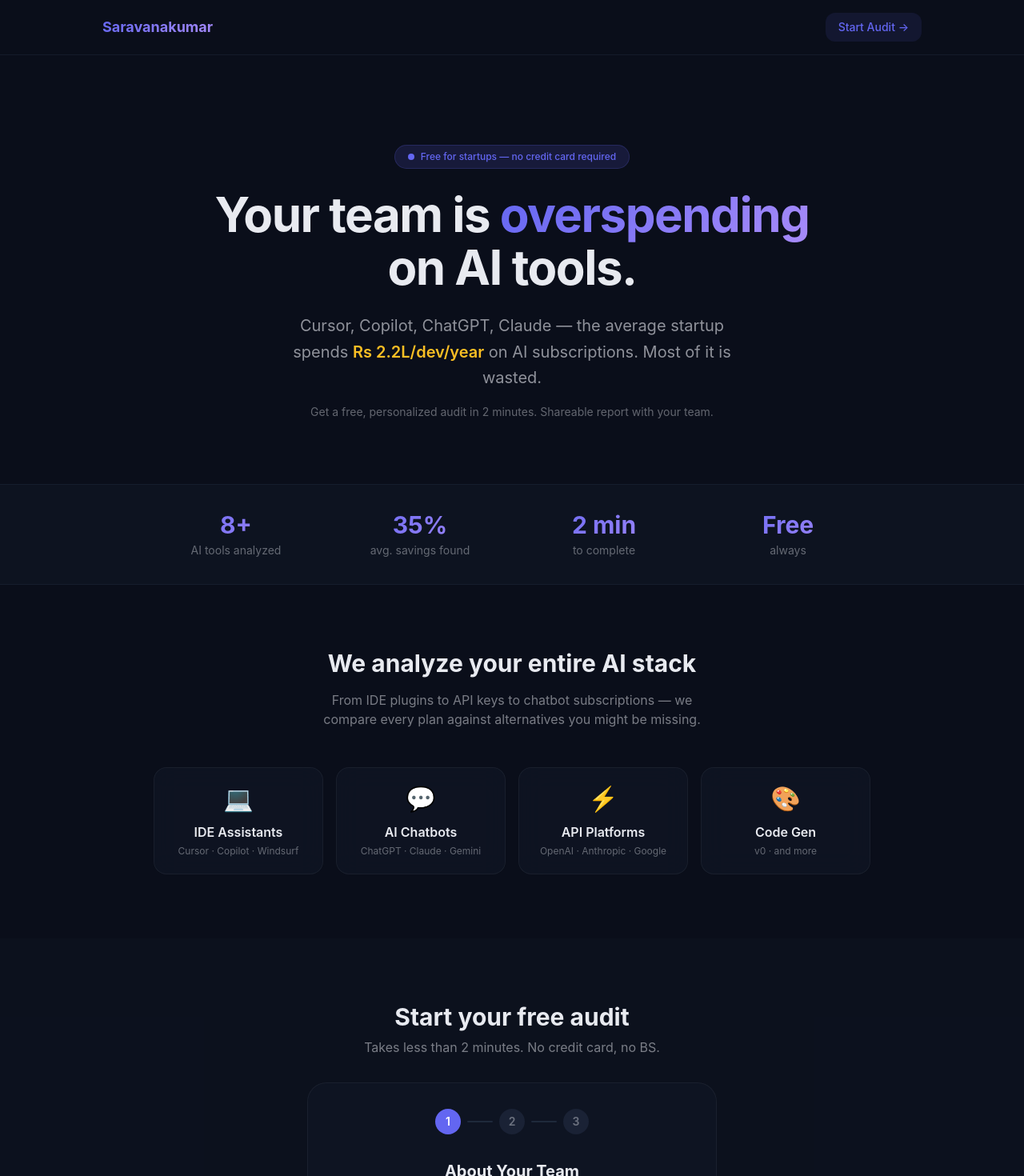
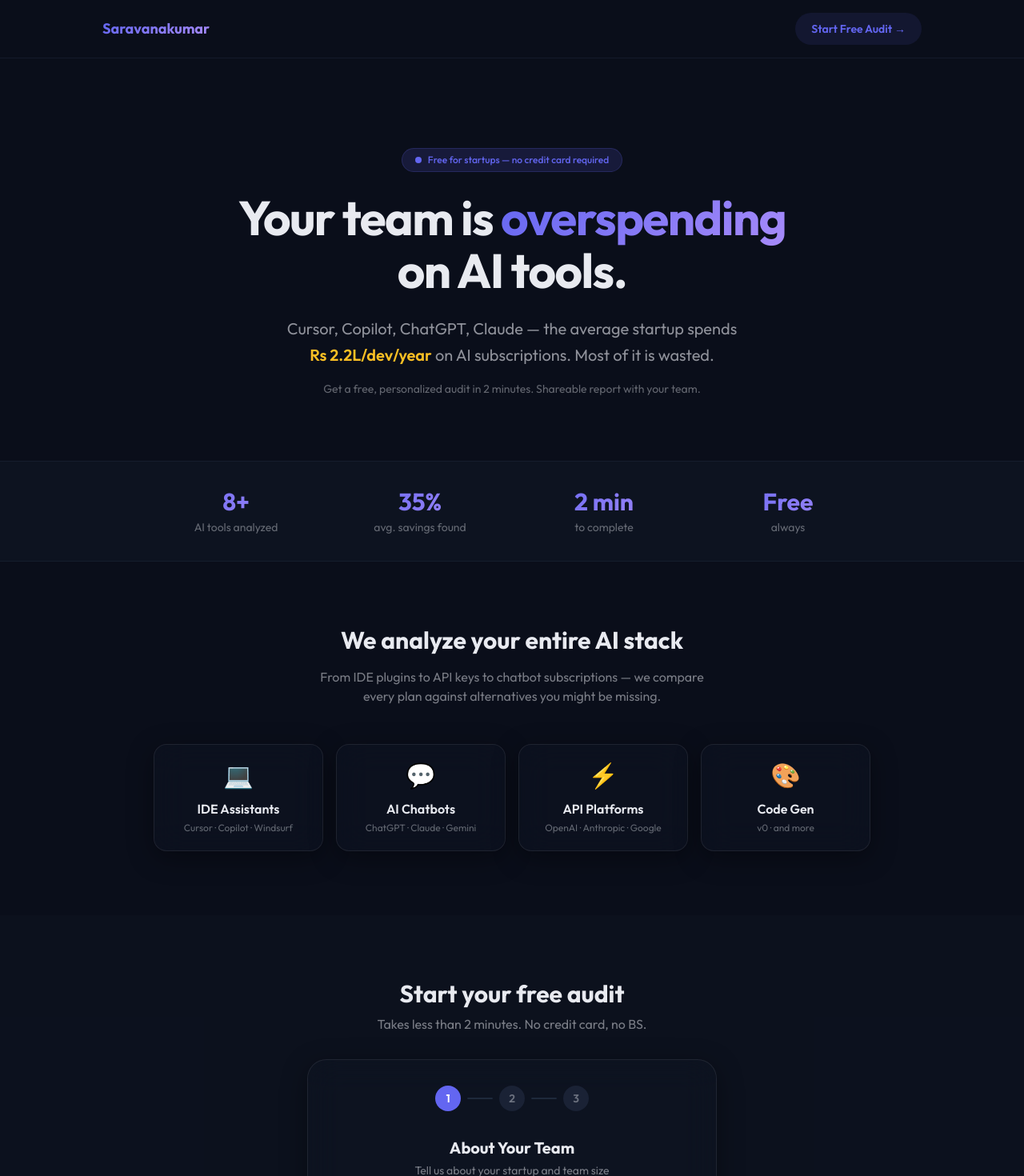
Before and after one commit to Saravanakumar-v-dev/Ai_Spend_Audit, a Next.js app: page / in a window 1280 px wide. Shown: the top 1470 px of the page at 80% size. Built offline with nearby package versions, Linux system fonts and the light colour scheme.

Commit message:
feat: slight improvement in the ui with Outfit font and enhanced animations

```diff
--- a/src/app/globals.css
+++ b/src/app/globals.css
@@ -32,7 +32,7 @@
   --info: #38bdf8;                /* Sky 400 */
 
   /* Typography */
-  --font-sans: "Inter", system-ui, -apple-system, sans-serif;
+  --font-sans: var(--font-outfit), system-ui, -apple-system, sans-serif;
 
   /* Spacing & Radius */
   --radius-sm: 0.375rem;
@@ -96,10 +96,18 @@ html {
    ============================================================ */
 
 .glass {
-  background: rgba(17, 24, 39, 0.6);
-  backdrop-filter: blur(16px);
-  -webkit-backdrop-filter: blur(16px);
-  border: 1px solid rgba(255, 255, 255, 0.05);
+  background: rgba(17, 24, 39, 0.4);
+  backdrop-filter: blur(20px);
+  -webkit-backdrop-filter: blur(20px);
+  border: 1px solid rgba(255, 255, 255, 0.08);
+  box-shadow: 0 8px 32px 0 rgba(0, 0, 0, 0.37);
+  transition: all 0.3s cubic-bezier(0.4, 0, 0.2, 1);
+}
+
+.glass:hover {
+  background: rgba(17, 24, 39, 0.5);
+  border: 1px solid rgba(255, 255, 255, 0.15);
+  box-shadow: 0 12px 40px 0 rgba(99, 102, 241, 0.15);
 }
 
 .glass-elevated {
@@ -146,8 +154,8 @@ html {
    ============================================================ */
 
 @keyframes fadeIn {
-  from { opacity: 0; transform: translateY(8px); }
-  to { opacity: 1; transform: translateY(0); }
+  from { opacity: 0; transform: translateY(12px) scale(0.98); }
+  to { opacity: 1; transform: translateY(0) scale(1); }
 }
 
 @keyframes slideUp {
--- a/src/app/layout.tsx
+++ b/src/app/layout.tsx
@@ -35,14 +35,23 @@ export const metadata: Metadata = {
   },
 };
 
+import { Outfit } from "next/font/google";
+
+const outfit = Outfit({
+  subsets: ["latin"],
+  variable: "--font-outfit",
+});
+
 export default function RootLayout({
   children,
 }: Readonly<{
   children: React.ReactNode;
 }>) {
   return (
-    <html lang="en" className="h-full antialiased">
+    <html lang="en" className={`h-full antialiased ${outfit.variable}`}>
       <body className="min-h-full flex flex-col bg-background text-foreground font-sans">
+        {/* Dynamic background effect */}
+        <div className="fixed inset-0 -z-10 bg-[radial-gradient(ellipse_at_top_right,_var(--tw-gradient-stops))] from-accent-primary/20 via-background to-background"></div>
         {children}
       </body>
     </html>
--- a/src/app/page.tsx
+++ b/src/app/page.tsx
@@ -19,9 +19,9 @@ export default function HomePage() {
           </span>
           <a
             href="#audit-form"
-            className="rounded-lg bg-accent-primary/10 px-4 py-2 text-sm font-medium text-accent-primary transition-colors hover:bg-accent-primary/20"
+            className="rounded-full bg-accent-primary/10 px-5 py-2.5 text-sm font-semibold text-accent-primary transition-all duration-300 hover:bg-accent-primary hover:text-white hover:shadow-[0_0_20px_var(--accent-glow)] hover:-translate-y-0.5"
           >
-            Start Audit →
+            Start Free Audit →
           </a>
         </div>
       </nav>
```
